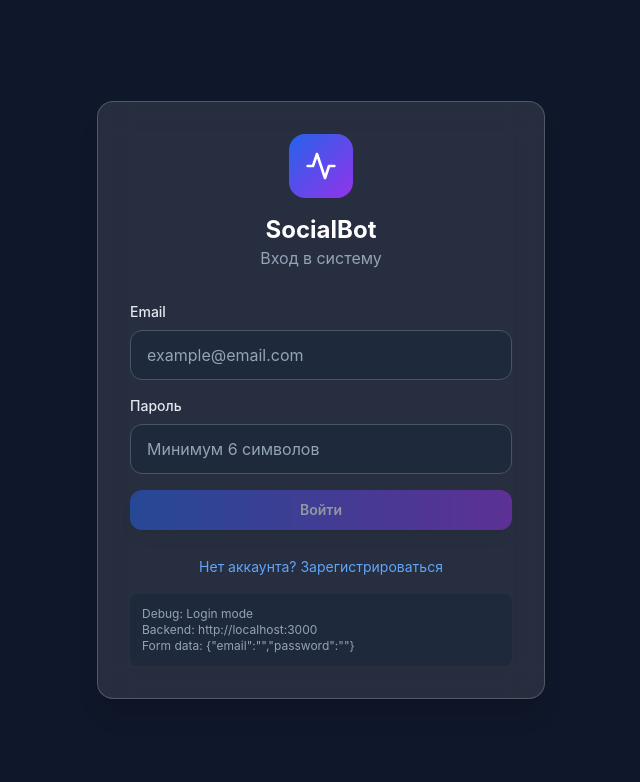
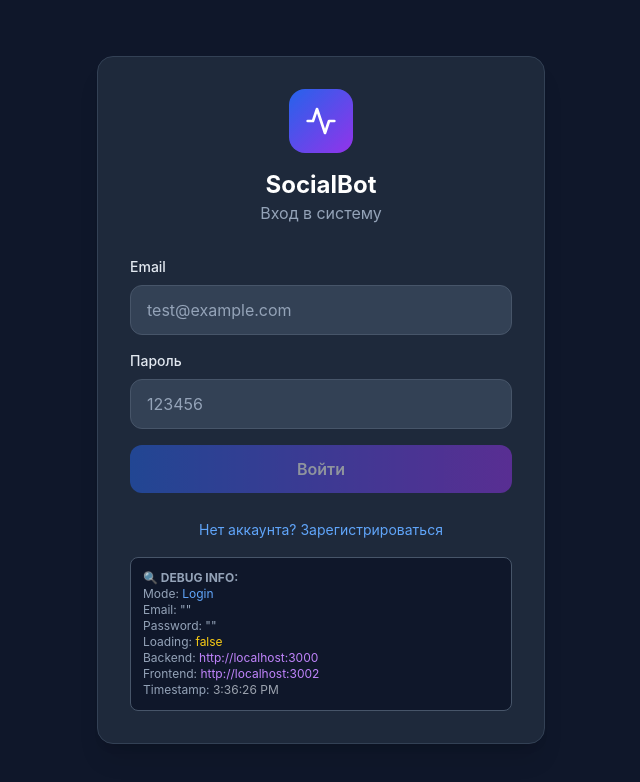
Before and after one commit to Maks1122n/social-media-automation, a React (Vite) app in the folder frontend/: page / in a window 1280 px wide. Shown: the top 782 px of the page, without its empty margins (319-959 px from the left). Built offline with nearby package versions, Linux system fonts and the light colour scheme.

Commit message:
EMERGENCY FIX: Created separate LoginForm component to fix form state issues

```diff
--- a/frontend/src/App.tsx
+++ b/frontend/src/App.tsx
@@ -13,6 +13,7 @@ import {
   Target, BarChart3, Timer, Shuffle, Camera, Folder, Link, MousePointer
 } from 'lucide-react';
 import { apiClient } from './config/api';
+import LoginForm from './LoginForm';
 
 // 🎨 СОВРЕМЕННАЯ ДИЗАЙН СИСТЕМА
 const theme = {
@@ -1552,7 +1553,11 @@ const SocialBotPlatform = () => {
 
   // 🔐 ЭКРАН ВХОДА
   if (!isAuthenticated) {
-    return <LoginPage />;
+    return <LoginForm onSuccess={(user) => {
+      console.log('Login success:', user);
+      setCurrentUser(user);
+      setIsAuthenticated(true);
+    }} />;
   }
 
   return (
--- /dev/null
+++ b/frontend/src/LoginForm.jsx
@@ -0,0 +1,144 @@
+import React, { useState } from 'react';
+import { Activity } from 'lucide-react';
+
+const LoginForm = ({ onSuccess }) => {
+  const [email, setEmail] = useState('');
+  const [password, setPassword] = useState('');
+  const [isLogin, setIsLogin] = useState(true);
+  const [loading, setLoading] = useState(false);
+
+  console.log('LoginForm render:', { email, password, isLogin, loading });
+
+  const handleSubmit = async (e) => {
+    e.preventDefault();
+    console.log('Form submit:', { email, password, isLogin });
+
+    if (!email || !password) {
+      alert('Заполните все поля!');
+      return;
+    }
+
+    if (password.length < 6) {
+      alert('Пароль должен быть не менее 6 символов');
+      return;
+    }
+
+    setLoading(true);
+
+    try {
+      const url = `http://localhost:3000/auth/${isLogin ? 'login' : 'register'}`;
+      console.log('Making request to:', url);
+
+      const response = await fetch(url, {
+        method: 'POST',
+        headers: { 'Content-Type': 'application/json' },
+        body: JSON.stringify({ email, password })
+      });
+
+      const result = await response.json();
+      console.log('API Response:', result);
+
+      if (response.ok && result.token) {
+        localStorage.setItem('authToken', result.token);
+        alert('✅ Успешно!');
+        onSuccess(result.user || { email, id: 1 });
+      } else {
+        throw new Error(result.error || 'Ошибка сервера');
+      }
+    } catch (error) {
+      console.error('Auth error:', error);
+      alert('❌ Ошибка: ' + error.message);
+    } finally {
+      setLoading(false);
+    }
+  };
+
+  const handleToggle = () => {
+    console.log('Toggle mode from', isLogin, 'to', !isLogin);
+    setIsLogin(!isLogin);
+    setEmail('');
+    setPassword('');
+  };
+
+  return (
+    <div className="min-h-screen bg-slate-900 flex items-center justify-center p-4">
+      <div className="w-full max-w-md p-8 bg-slate-800 rounded-2xl border border-slate-700 shadow-xl">
+        <div className="text-center mb-8">
+          <div className="w-16 h-16 bg-gradient-to-br from-blue-600 to-purple-600 rounded-2xl flex items-center justify-center mx-auto mb-4">
+            <Activity className="w-8 h-8 text-white" />
+          </div>
+          <h1 className="text-2xl font-bold text-white">SocialBot</h1>
+          <p className="text-slate-400">{isLogin ? 'Вход в систему' : 'Создание аккаунта'}</p>
+        </div>
+
+        <form onSubmit={handleSubmit} className="space-y-4">
+          <div>
+            <label className="block text-sm font-medium text-slate-200 mb-2">Email</label>
+            <input
+              type="email"
+              value={email}
+              onChange={(e) => {
+                console.log('Email change:', e.target.value);
+                setEmail(e.target.value);
+              }}
+              placeholder="test@example.com"
+              className="w-full px-4 py-3 bg-slate-700 border border-slate-600 rounded-xl text-white placeholder-slate-400 focus:border-blue-500 focus:outline-none"
+              required
+              disabled={loading}
+            />
+          </div>
+
+          <div>
+            <label className="block text-sm font-medium text-slate-200 mb-2">Пароль</label>
+            <input
+              type="password"
+              value={password}
+              onChange={(e) => {
+                console.log('Password change:', e.target.value);
+                setPassword(e.target.value);
+              }}
+              placeholder="123456"
+              className="w-full px-4 py-3 bg-slate-700 border border-slate-600 rounded-xl text-white placeholder-slate-400 focus:border-blue-500 focus:outline-none"
+              required
+              disabled={loading}
+              minLength={6}
+            />
+          </div>
+
+          <button
+            type="submit"
+            disabled={loading || !email || !password}
+            className="w-full bg-gradient-to-r from-blue-600 to-purple-600 hover:from-blue-700 hover:to-purple-700 text-white font-semibold py-3 px-4 rounded-xl transition-all duration-300 disabled:opacity-50 disabled:cursor-not-allowed"
+          >
+            {loading ? 'Обработка...' : (isLogin ? 'Войти' : 'Зарегистрироваться')}
+          </button>
+        </form>
+
+        <div className="text-center mt-6">
+          <button
+            type="button"
+            onClick={handleToggle}
+            disabled={loading}
+            className="text-blue-400 hover:text-blue-300 text-sm disabled:opacity-50"
+          >
+            {isLogin ? 'Нет аккаунта? Зарегистрироваться' : 'Уже есть аккаунт? Войти'}
+          </button>
+        </div>
+
+        {/* Расширенная debug информация */}
+        <div className="mt-4 p-3 bg-slate-900 rounded-lg text-xs text-slate-400 border border-slate-600">
+          <p><strong>🔍 DEBUG INFO:</strong></p>
+          <p>Mode: <span className="text-blue-400">{isLogin ? 'Login' : 'Register'}</span></p>
+          <p>Email: "<span className="text-green-400">{email}</span>"</p>
+          <p>Password: "<span className="text-green-400">{password}</span>"</p>
+          <p>Loading: <span className="text-yellow-400">{loading.toString()}</span></p>
+          <p>Backend: <span className="text-purple-400">http://localhost:3000</span></p>
+          <p>Frontend: <span className="text-purple-400">http://localhost:3002</span></p>
+          <p>Timestamp: <span className="text-gray-400">{new Date().toLocaleTimeString()}</span></p>
+        </div>
+      </div>
+    </div>
+  );
+};
+
+export default LoginForm;
```
